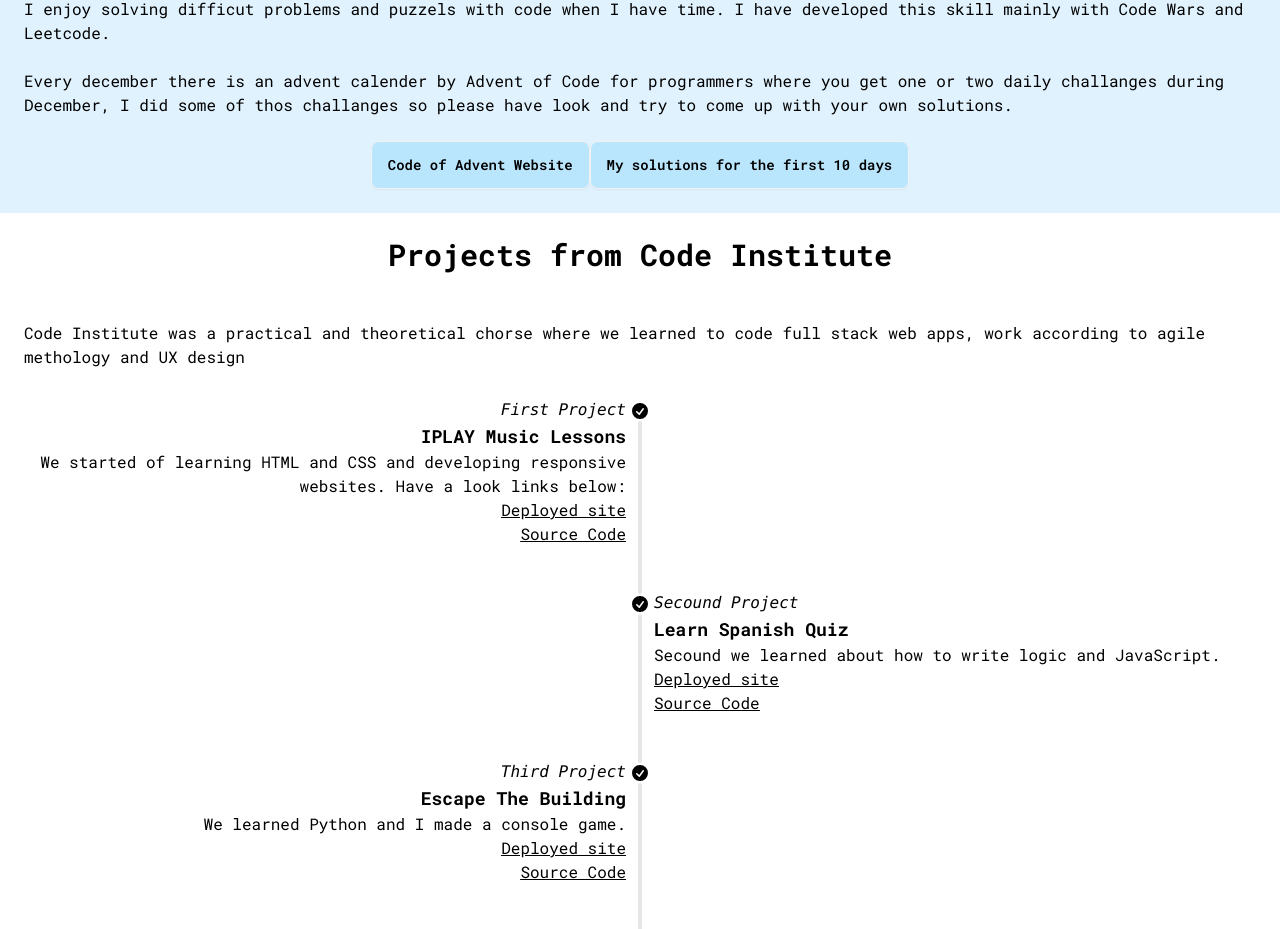
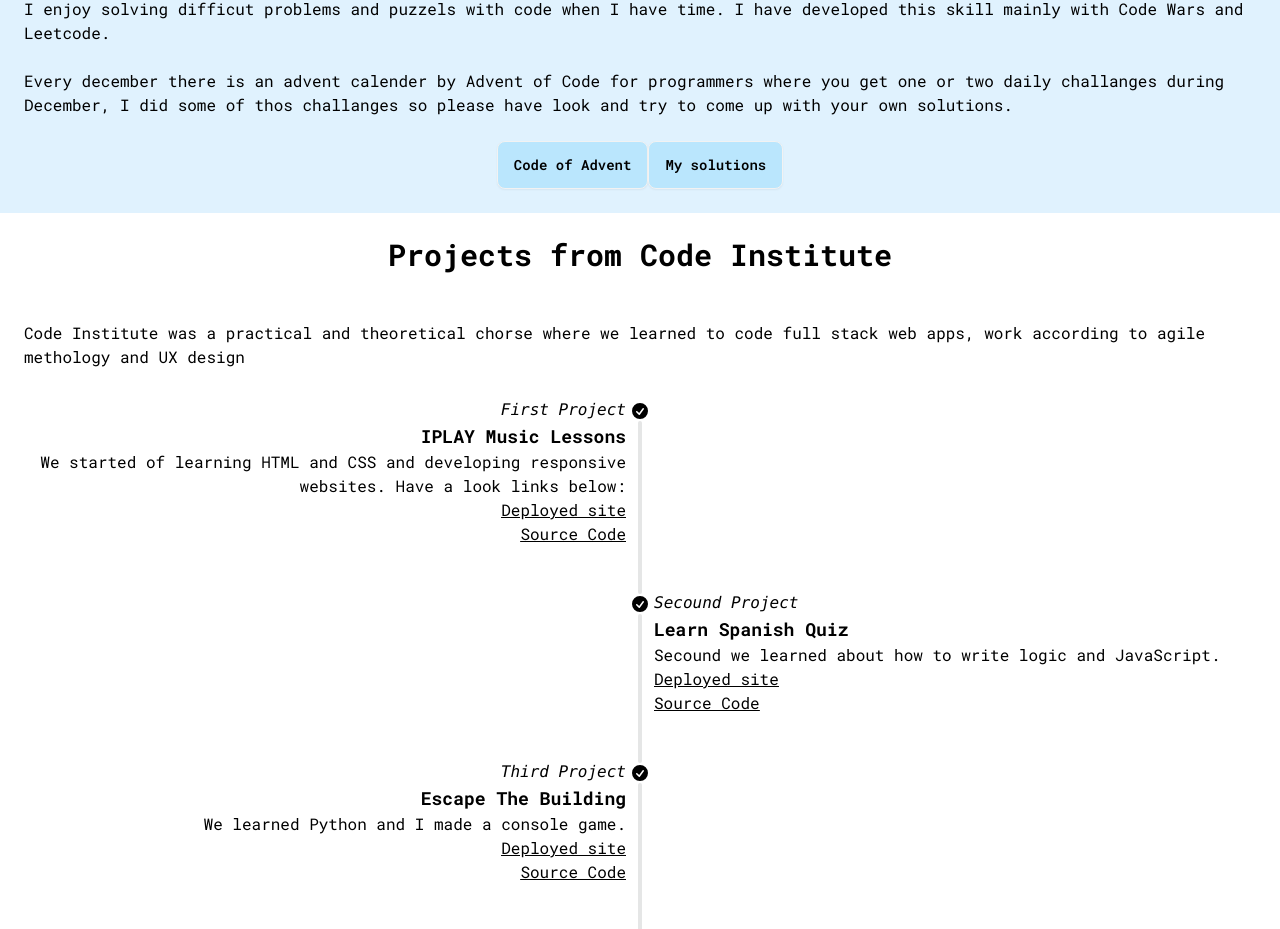
Before and after one commit to EmanuelGustafzon/portfolio, a Next.js app in the folder portfolio/: page / in a window 1280 px wide. Shown: the part 2331-3260 px from the top of the page. Built offline with nearby package versions, Linux system fonts and the light colour scheme.

Commit message:
Update page.tsx
Btn name change

```diff
--- a/portfolio/app/page.tsx
+++ b/portfolio/app/page.tsx
@@ -63,8 +63,8 @@ export default function Home() {
           <p>Every december there is an advent calender by Advent of Code for programmers where you get one or two daily challanges during December, I did some of thos challanges so please have look and try to come up with your own solutions.</p>
         </div>
         <div className='flex justify-center pb-6'>
-          <Link href='https://adventofcode.com/' target='_blank' className="btn text-black bg-sky-200">Code of Advent Website</Link>
-          <Link href='https://github.com/EmanuelGustafzon/CodeOfAdvent' target='_blank' className="btn text-black bg-sky-200">My solutions for the first 10 days</Link>
+          <Link href='https://adventofcode.com/' target='_blank' className="btn text-black bg-sky-200">Code of Advent</Link>
+          <Link href='https://github.com/EmanuelGustafzon/CodeOfAdvent' target='_blank' className="btn text-black bg-sky-200">My solutions</Link>
         </div>
       </div>
 
```
